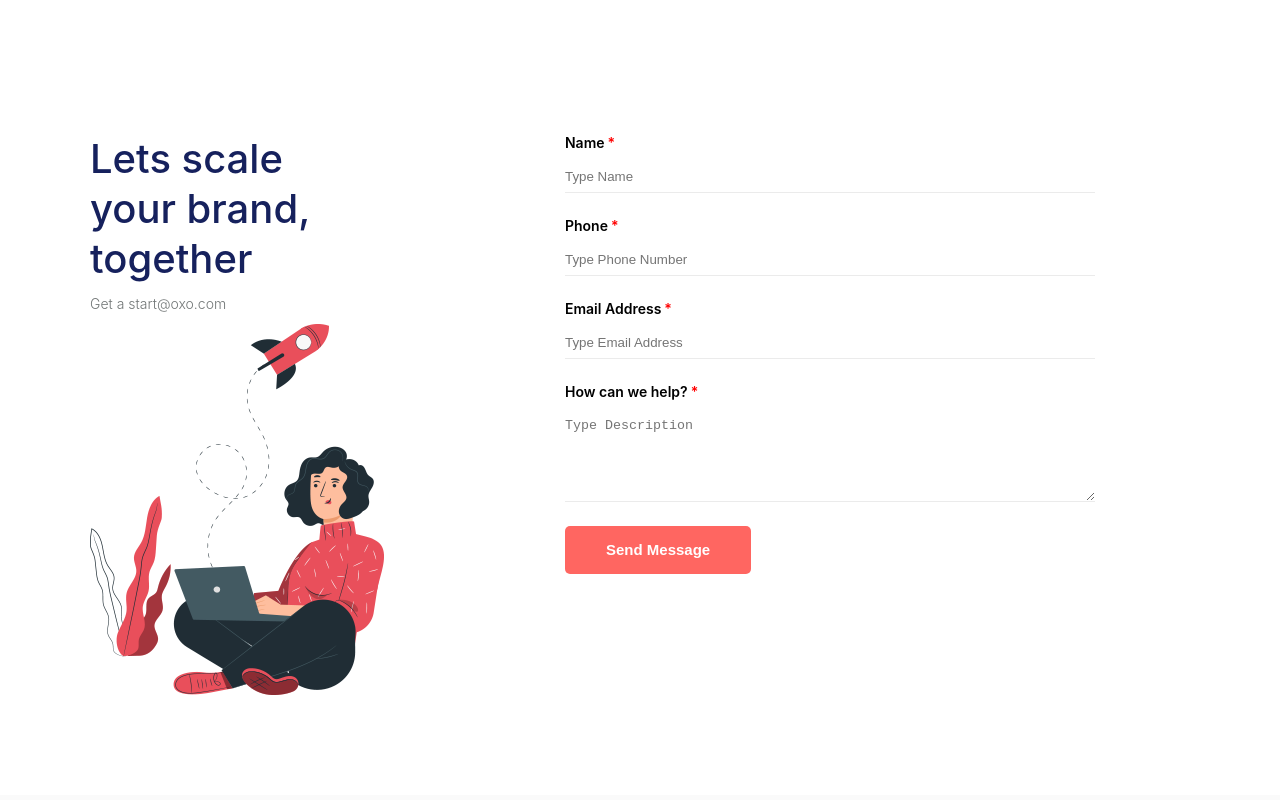
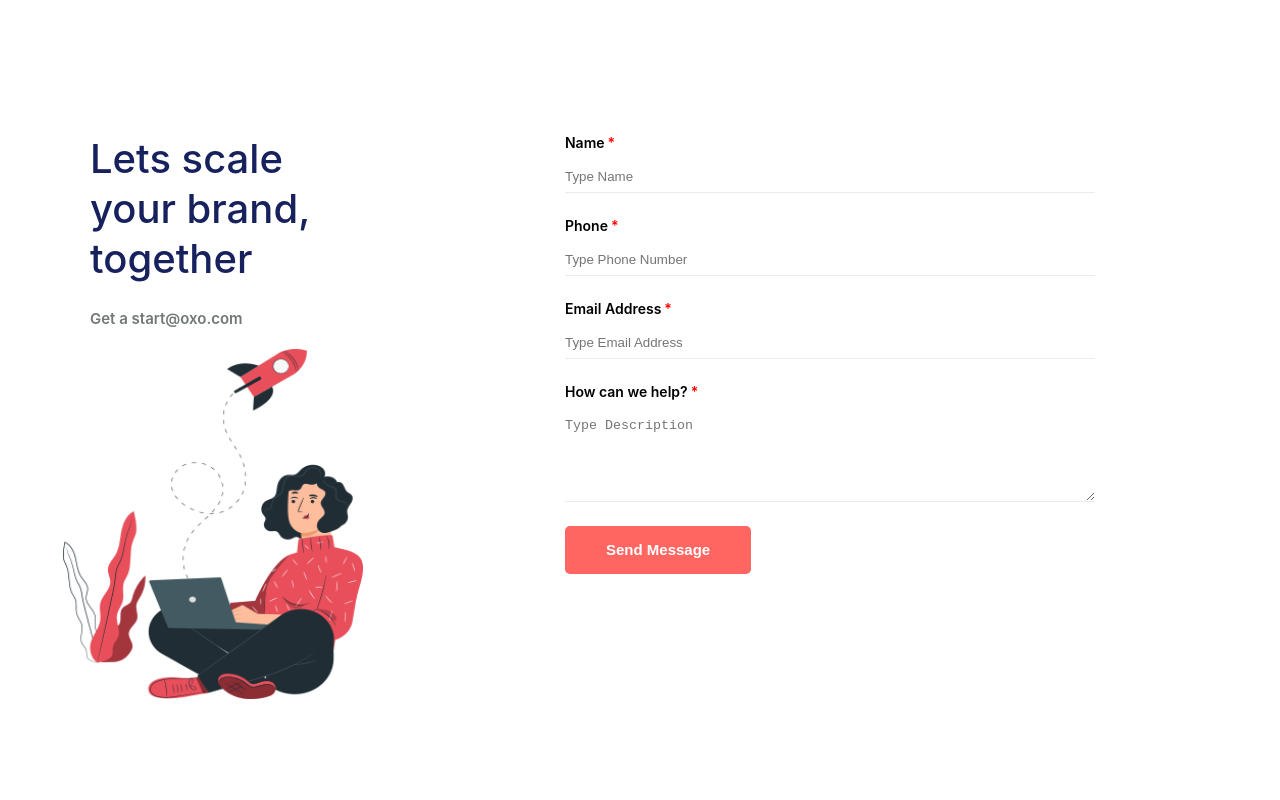
Before and after one commit to front-end-by-rimantas/35-grupe-portfolio-oxo, a website: page index.html in a window 1280 px wide. Shown: the part 5320-6120 px from the top of the page. Drawn offline with Linux system fonts and the light colour scheme; files whose address does not match are found by name.

Commit message:
form-row css and styles

```diff
--- /dev/null
+++ b/css/base/form-row.css
@@ -0,0 +1,19 @@
+.row-flex {
+    display: flex;
+    flex-direction: column;
+}
+.h-girl {
+
+}
+.row-flex .p-girl{
+    margin-bottom: 20px;
+    margin-top: 15px;
+    font-weight: 600;
+    font-size: 15px;
+}
+.img-girl {
+    align-self:center;
+    width: 300px;
+    height: 350px;
+    margin-bottom: 40px;
+}
--- a/css/pages/home.css
+++ b/css/pages/home.css
@@ -1,5 +1,6 @@
 /* base */
 @import '../base/base.css';
+@import '../base/form-row.css';
 @import '../base/header.css';
 @import '../base/layout.css';
 @import '../base/backgroundColors.css';
--- a/index.html
+++ b/index.html
@@ -270,12 +270,11 @@
 
     <!-- form: start -->
     <section class="container">
-        <div class="row">
-
-            <div class="col-12 col-lg-4 col-xl-3 form-text">
-                <h2 class="section-title xl">Lets scale your brand, together</h2>
-                <p class="section-description sm font-grey">Get a start@oxo.com</p>
-                <img src="./img/form-sec-images/girl-pc.png" alt="Girl with pc">
+        <div class="row ">
+            <div class="col-12 col-lg-4 col-xl-3 form-text row-flex">
+                <h2 class="section-title xl h-girl">Lets scale your brand, together</h2>
+                <p class="section-description sm font-grey p-girl">Get a start@oxo.com</p>
+                <img class="img-girl" src="./img/form-sec-images/girl-pc.png" alt="Girl with pc">
             </div>
             <div class="col-12 col-lg-6 ml-lg-2 ml-xl-2">
                 <form>
```
